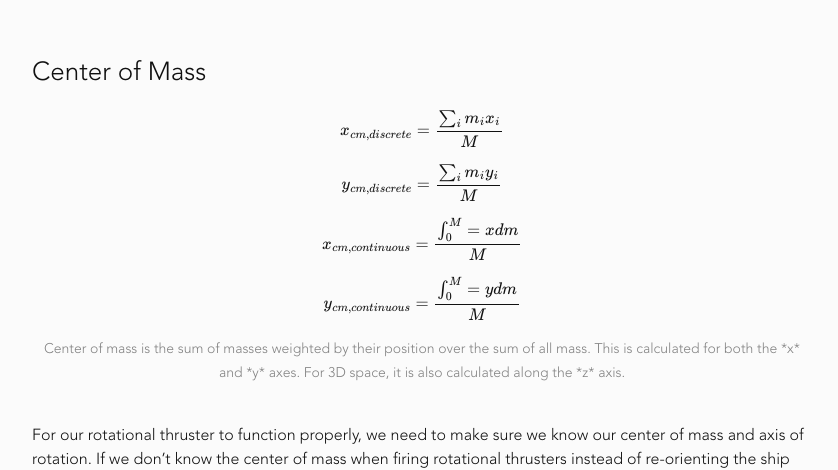
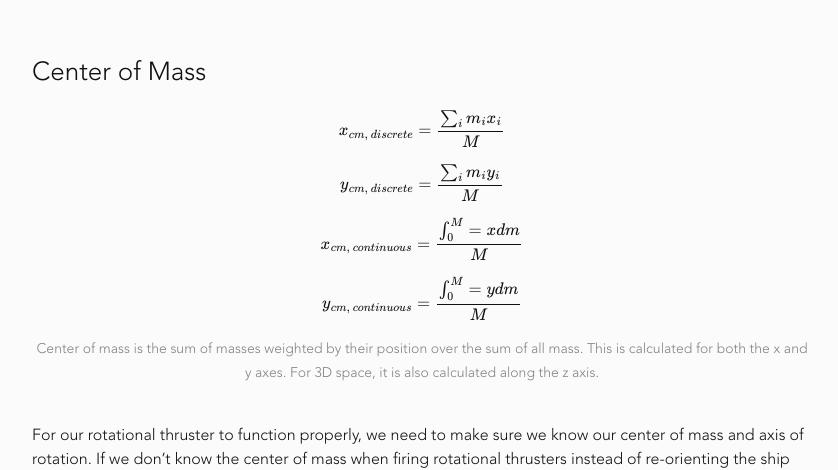
Before and after one commit to Buggy-Virus/buggy-virus.github.io, a Jekyll site: the page built from _posts/2017-09-10-designing-a-spaceship-part-1.markdown, in a window 1280 px wide and 900 px high, scrolled down 6206 px. Shown: the part 150-620 px from the top of the window, without its empty margins (218-1056 px from the left). Built offline with Jekyll 4.4.1, drawn with Linux system fonts in a browser that asks for light colours; formulas are drawn with MathJax 3.

Commit message:
fixed some formatting typos in spaceship post

```diff
--- a/_posts/2017-09-10-designing-a-spaceship-part-1.markdown
+++ b/_posts/2017-09-10-designing-a-spaceship-part-1.markdown
@@ -95,22 +95,22 @@ But our ability to rotate the ship effectively is highly influenced by how well
 ### Center of Mass
 
 $$
-x_{cm, discrete} = \frac{\sum_{i} m_i x_i}{M}
+x_{cm,\ discrete} = \frac{\sum_{i} m_i x_i}{M}
 $$
 
 $$
-y_{cm, discrete} = \frac{\sum_{i} m_i y_i}{M}
+y_{cm,\ discrete} = \frac{\sum_{i} m_i y_i}{M}
 $$
 
 $$
-x_{cm, continuous} = \frac{\int_{0}^{M} = x dm}{M}
+x_{cm,\ continuous} = \frac{\int_{0}^{M} = x dm}{M}
 $$
 
 $$
-y_{cm, continuous} = \frac{\int_{0}^{M} = y dm}{M}
+y_{cm,\ continuous} = \frac{\int_{0}^{M} = y dm}{M}
 $$
 
-<center><span style="font-size:14px;color:#828282;text-align:center;">Center of mass is the sum of masses weighted by their position over the sum of all mass. This is calculated for both the *x* and *y* axes. For 3D space, it is also calculated along the *z* axis.</span></center>
+<center><span style="font-size:14px;color:#828282;text-align:center;">Center of mass is the sum of masses weighted by their position over the sum of all mass. This is calculated for both the x and y axes. For 3D space, it is also calculated along the z axis.</span></center>
 
 &nbsp;
 
```
